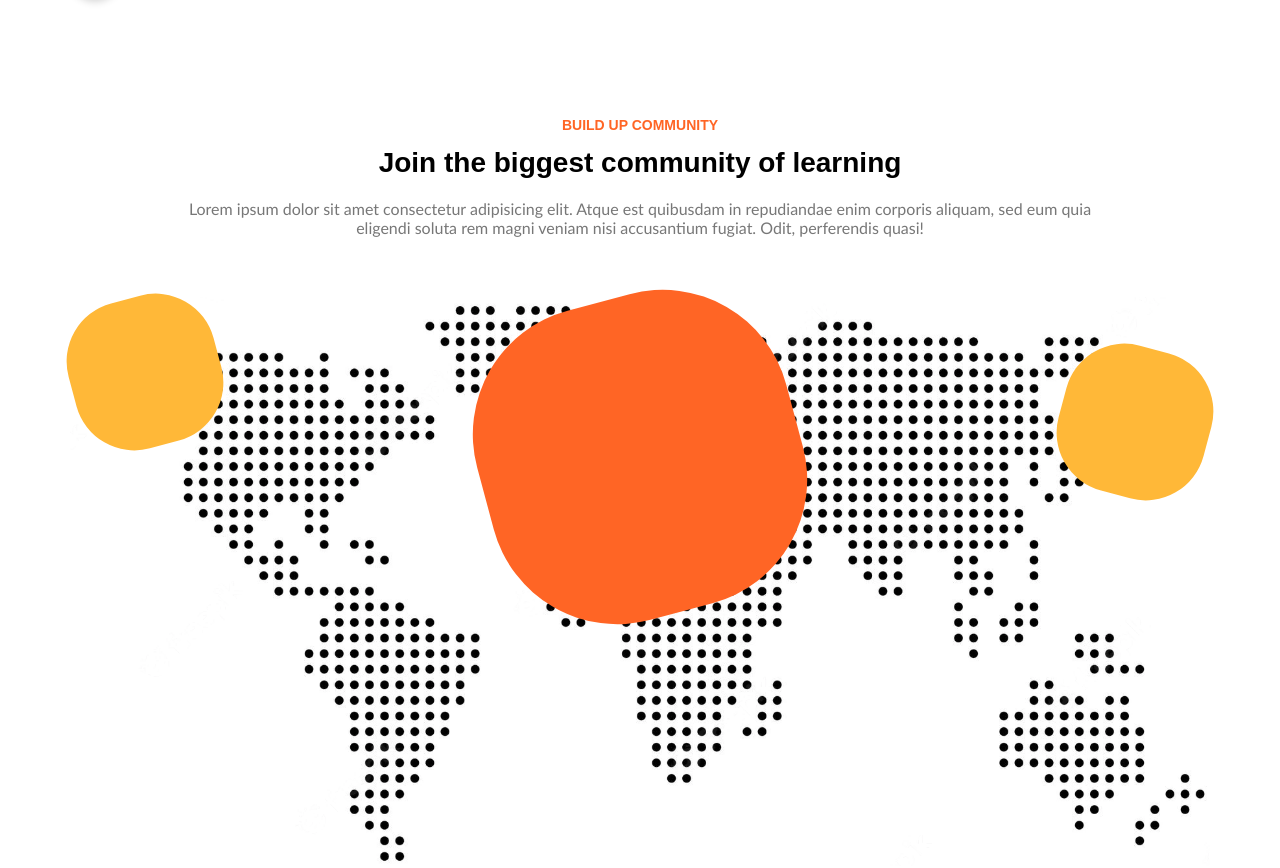
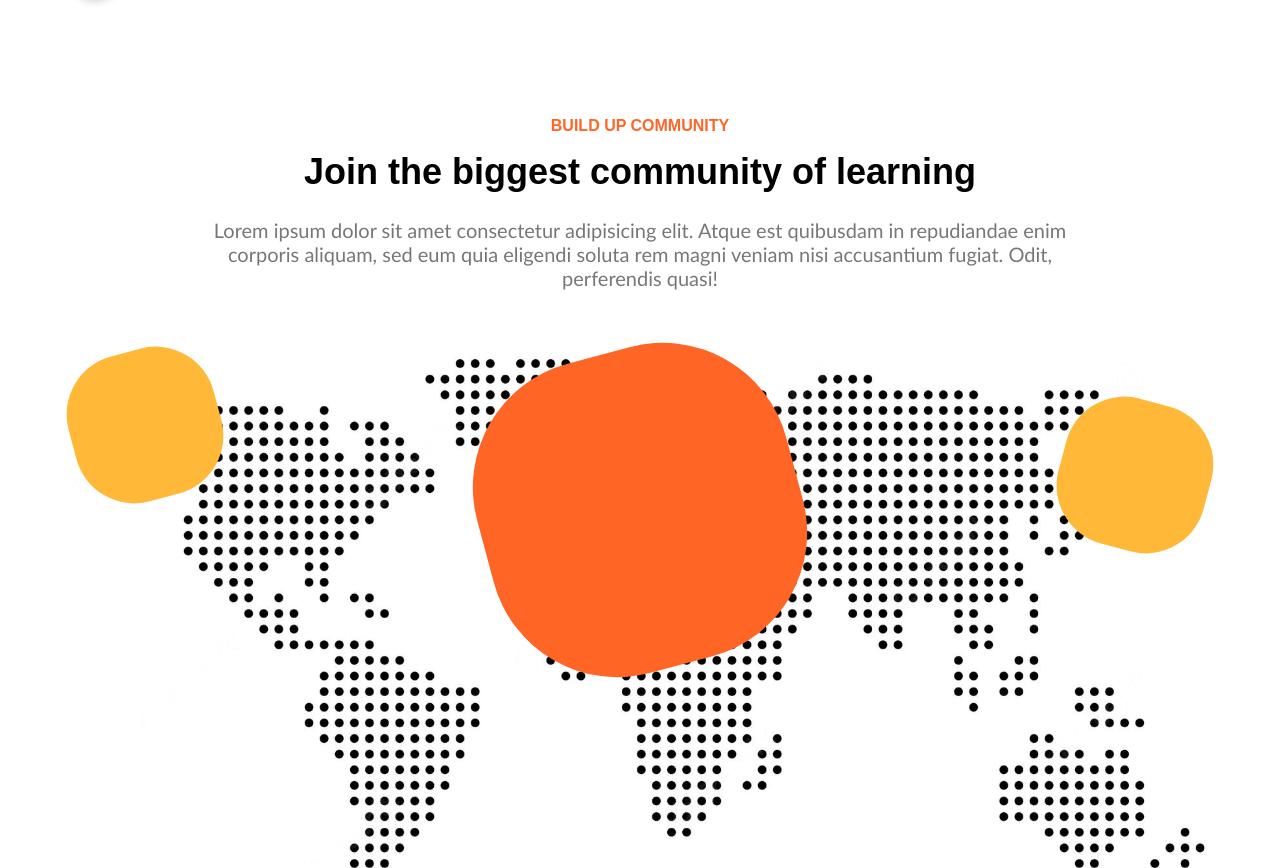
Before and after one commit to belauzas/learn-guru, a website: page index.html in a window 1280 px wide. Shown: the part 914-1782 px from the top of the page. Drawn offline with Linux system fonts and the light colour scheme.

Commit message:
Section title fons size increase

```diff
--- a/css/base/base.css
+++ b/css/base/base.css
@@ -30,7 +30,7 @@ img {
 .section-title {
     margin-bottom: 1em;
     font-family: Arial, Helvetica, sans-serif;
-    font-size: 14px;
+    font-size: 16px;
     font-weight: bold;
     text-transform: uppercase;
     color: var(--primary-color);
@@ -38,10 +38,11 @@ img {
 .section-subtitle {
     margin-bottom: 0.7em;
     font-family: Arial, Helvetica, sans-serif;
-    font-size: 28px;
+    font-size: 36px;
     font-weight: bold;
 }
 .section-description {
+    font-size: 20px;
     color: #777;
 }
 .center .section-description {
```
